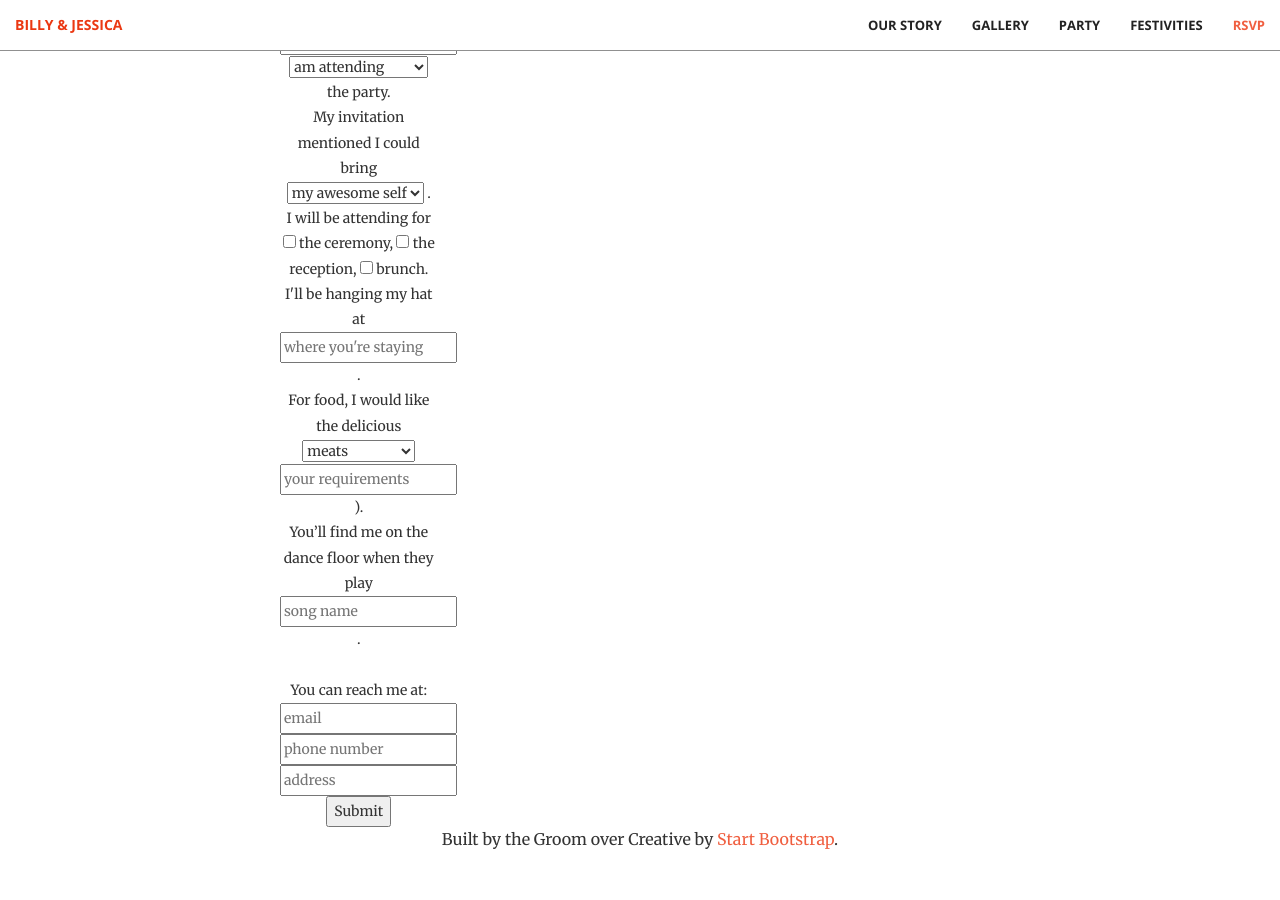
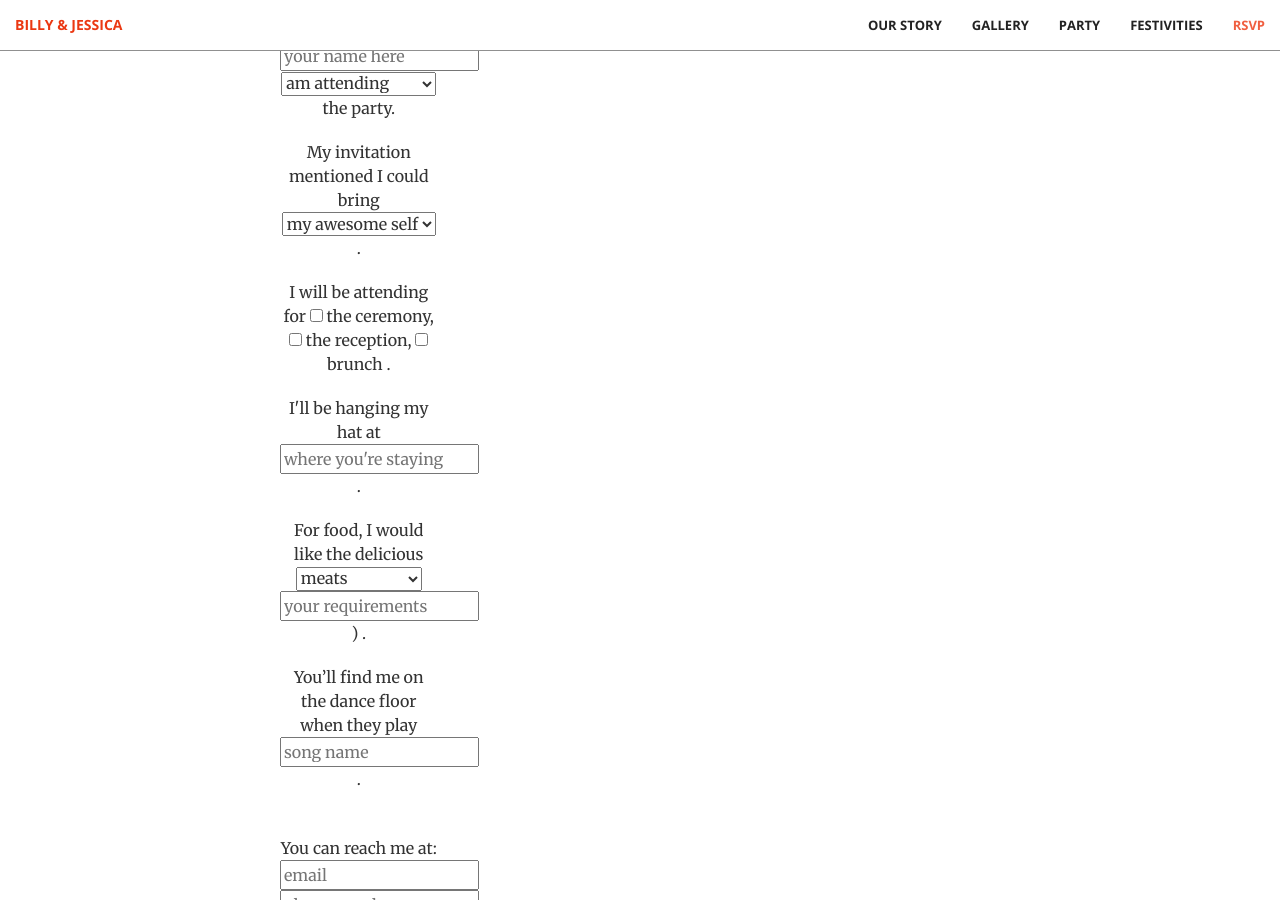
Before and after one commit to notbleh/wed-website, a Jekyll site: the page built from live.html, in a window 1280 px wide and 900 px high, scrolled down 3168 px. Built offline with Jekyll 4.4.1, drawn with Linux system fonts in a browser that asks for light colours; nearby versions of some CDN libraries; before the commit the page ends 4039 px from its top, so only the background shows below that.

Commit message:
Update rsvp1.html

```diff
--- a/_includes/rsvp1.html
+++ b/_includes/rsvp1.html
@@ -9,69 +9,68 @@
                     <!-- form action="https://www.formingo.co/submit/27f31d48-c28a-4b27-9309-5ca7df47b37a" method="POST" -->
                     <form action="#" method="POST" name="rsvpform" class="rsvp-form">
                         <div>
-                            1.1 Dummy <br>
-                            I,
-                            <span>
+                            <p>1.1 Dummy</p>
+                            <p> I, <span>
                                 <input type="text" name="name" id="name" placeholder="your name here">
                                     <select name="attending">
                                         <option value="yes" selected>am attending</option>
                                         <option value="no">am not attending</option>
                                     </select>
                             </span>
-                            the party.
+                                the party. </p>
                         </div>
                         <!-- hide if not attending -->
                         <div>
                             <div>
-                                My invitation mentioned I could bring
+                                <p>My invitation mentioned I could bring
                                 <span>
                                     <select name="guests">
                                         <option value="0" selected>my awesome self</option>
                                         <option value="1">a date</option>
                                         <option value="2">my family</option>
                                     </select>
-                                </span>.
+                                </span>. </p>
                             <!-- to insert guest names form -->
                             </div>
                             <div>
-                                I will be attending for
+                                <p>I will be attending for
                                 <span>
                                     <input type="checkbox" name="ceremony" value="on"> the ceremony,
                                     <input type="checkbox" name="reception" value="on"> the reception,
-                                    <input type="checkbox" name="brunch" value="on"> brunch.
-                               </span>
+                                    <input type="checkbox" name="brunch" value="on"> brunch
+                                </span>. </p>
                             </div>
                             <div>
-                                I'll be hanging my hat at
+                                <p>I'll be hanging my hat at
                                 <span>
-                                    <input type="text" name="staying_at" id="staying_at" placeholder="where you're staying">.
-                                </span>
+                                    <input type="text" name="staying_at" id="staying_at" placeholder="where you're staying">
+                                </span>. </p>
                             </div>
                             <div>
-                                For food, I would like the delicious
+                                <p>For food, I would like the delicious
                                 <span>
                                     <select name="food">
                                         <option value="meat" selected>meats</option>
                                         <option value="veg">vegetarian</option>
                                         <option value="other">other options</option>
-                                        (<input type="text" name="diet" id="diet" placeholder="your requirements">).
+                                        (<input type="text" name="diet" id="diet" placeholder="your requirements">)
                                     </select>
-                                </span>
+                                </span>. </p>
                             </div>
                             <div>
-                                You’ll find me on the dance floor when they play
+                                <p>You’ll find me on the dance floor when they play
                                 <span>
-                                    <input type="text" name="songs" id="songs" placeholder="song name">.
-                                </span>
+                                    <input type="text" name="songs" id="songs" placeholder="song name">
+                                </span>. </p>
                             </div>
                         </div>
                         <!-- finish hiding -->
                         <br>
                         <div>
-                            You can reach me at: <br>
+                            <p>You can reach me at: <br>
                             <input type="text" name="email" id="email" placeholder="email"> <br>
                             <input type="text" name="phone_no" id="phone_no" placeholder="phone number"> <br>
-                            <input type="text" name="address" id="address" placeholder="address"> <br>
+                            <input type="text" name="address" id="address" placeholder="address"> </p>
                         </div>
                         <div id="errors">
                         </div>
```
